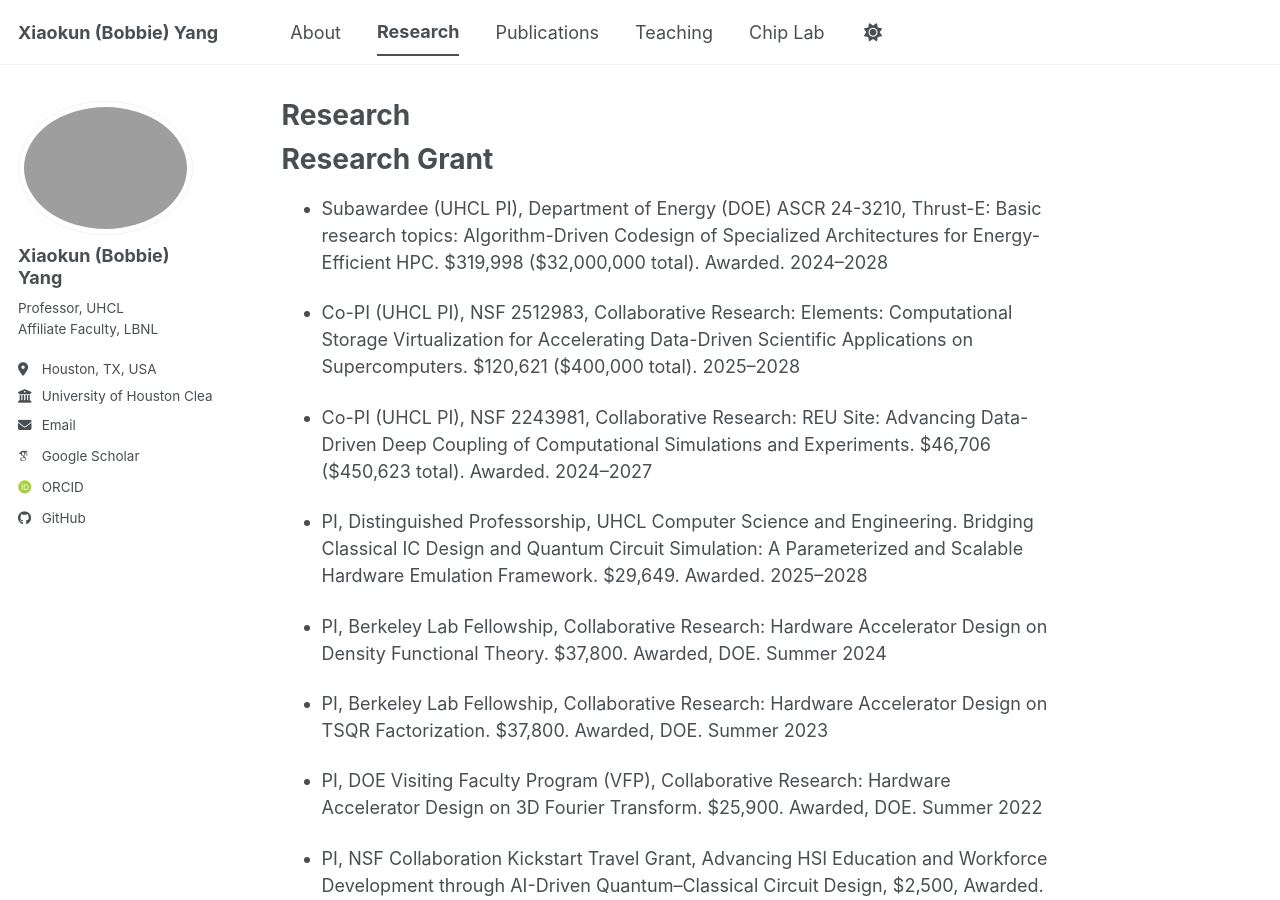
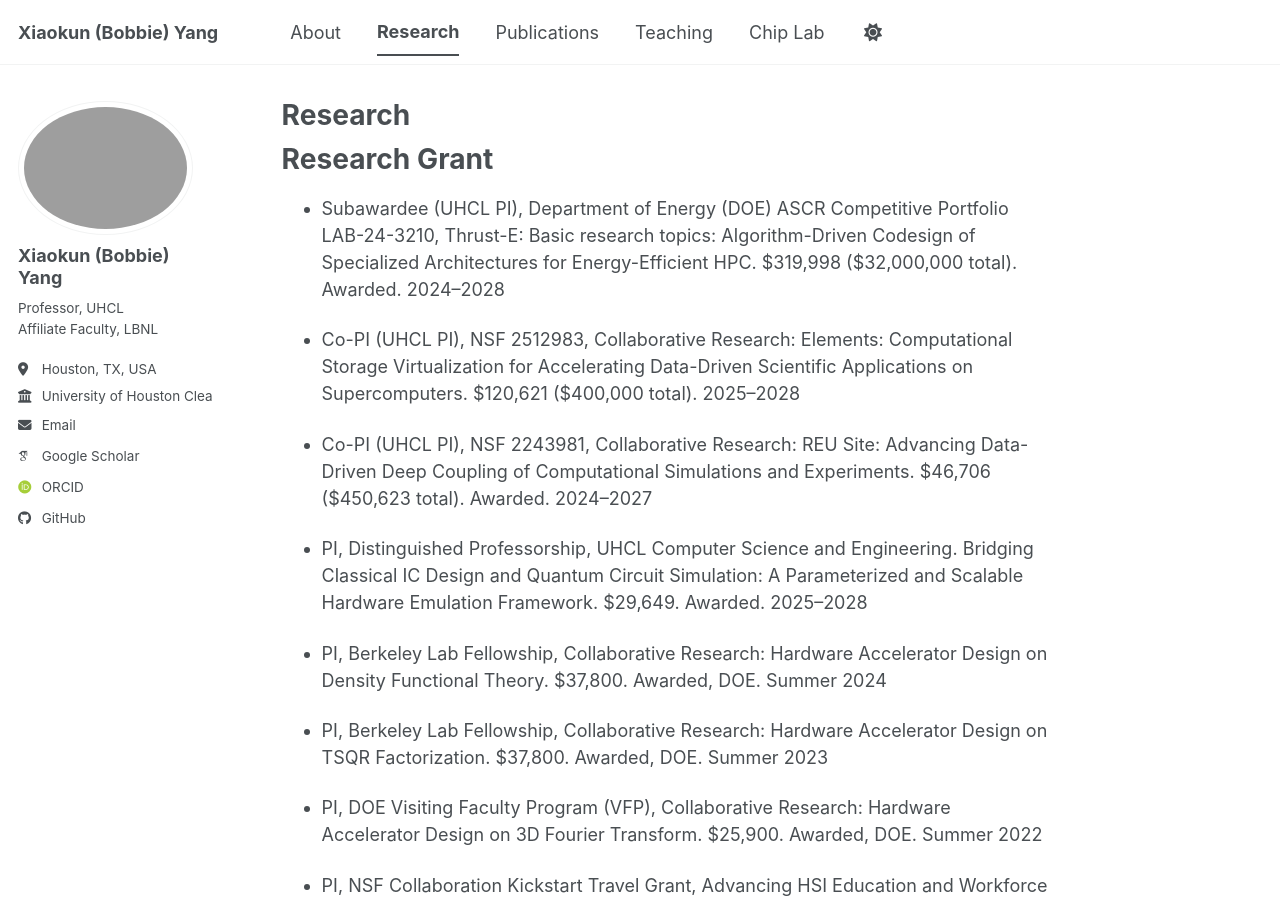
Before and after one commit to bobbieyang/bobbieyang.github.io, a Jekyll site: the page built from _pages/research.md, in a window 1280 px wide and 900 px high. Built offline with Jekyll 4.4.1, drawn with Linux system fonts in a browser that asks for light colours; some web fonts are replaced; a script bundle is joined from its source files by our own code; library files that are not in the unit come from our copies.

Commit message:
Update research.md

```diff
--- a/_pages/research.md
+++ b/_pages/research.md
@@ -11,7 +11,7 @@ redirect_from:
 
 Research Grant
 ======
-* Subawardee (UHCL PI), Department of Energy (DOE) ASCR 24-3210, Thrust-E: Basic research topics: Algorithm-Driven Codesign of Specialized Architectures for Energy-Efficient HPC. $319,998 ($32,000,000 total). Awarded. 2024–2028
+* Subawardee (UHCL PI), Department of Energy (DOE) ASCR Competitive Portfolio LAB-24-3210, Thrust-E: Basic research topics: Algorithm-Driven Codesign of Specialized Architectures for Energy-Efficient HPC. $319,998 ($32,000,000 total). Awarded. 2024–2028
 
 * Co-PI (UHCL PI), NSF 2512983, Collaborative Research: Elements: Computational Storage Virtualization for Accelerating Data-Driven Scientific Applications on Supercomputers. $120,621 ($400,000 total). 2025–2028
 
```
